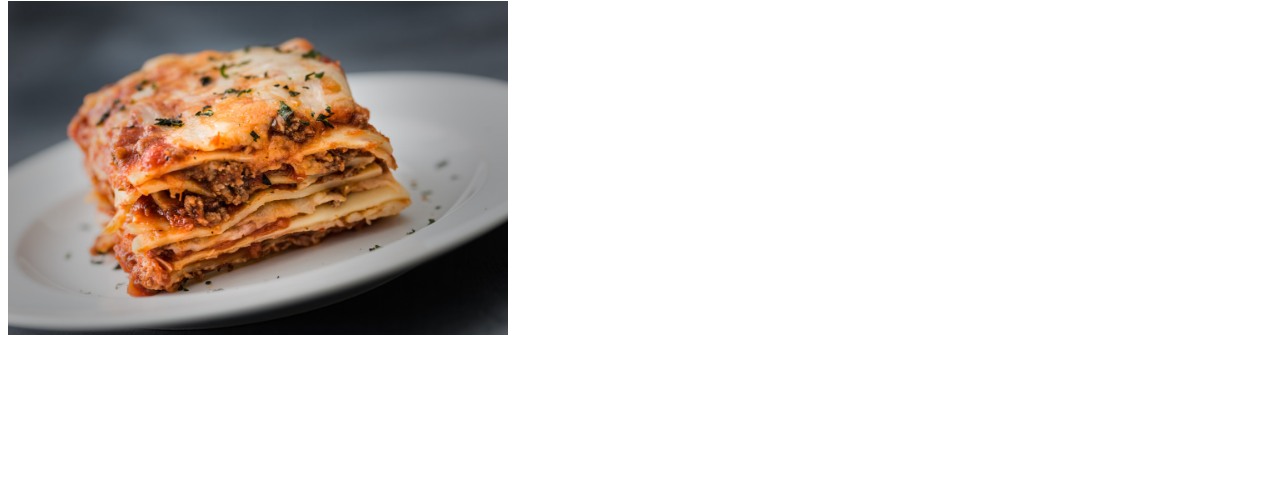
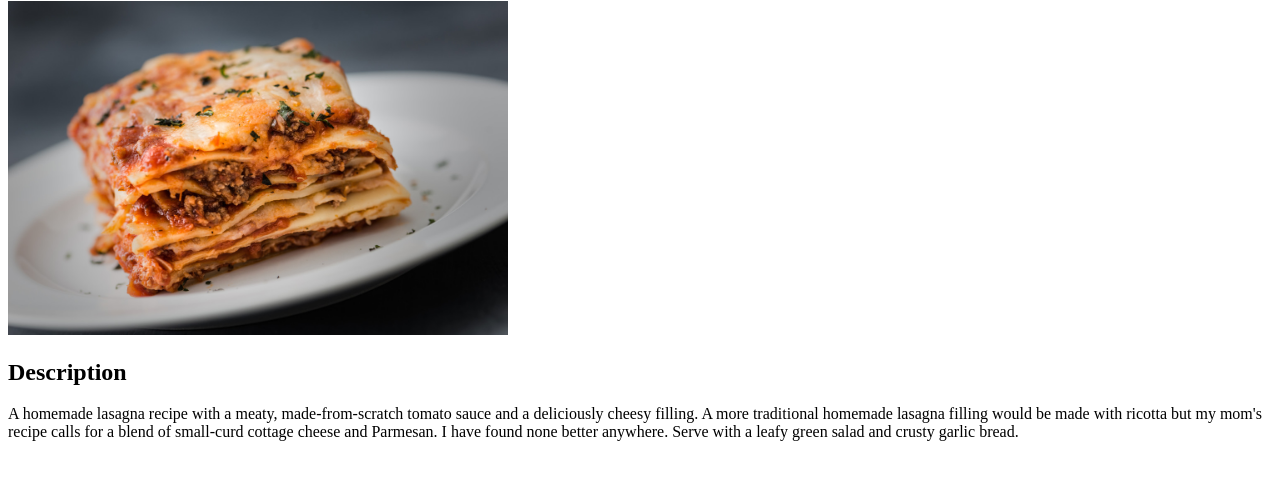
Before and after one commit to ch27a/odin-recipes, a plain HTML site: page recipes/lasagna.html in a window 1280 px wide. Shown: the part 79-558 px from the top of the page. Drawn offline with Linux system fonts and the light colour scheme.

Commit message:
Add description of recipe to lasagna.html

```diff
--- a/recipes/lasagna.html
+++ b/recipes/lasagna.html
@@ -10,5 +10,9 @@
 
     <img src="../images/lasagna.jpg" alt="lasagna" width="500">
 
+    <h2>Description</h2>
+    <p>
+        A homemade lasagna recipe with a meaty, made-from-scratch tomato sauce and a deliciously cheesy filling. A more traditional homemade lasagna filling would be made with ricotta but my mom's recipe calls for a blend of small-curd cottage cheese and Parmesan. I have found none better anywhere. Serve with a leafy green salad and crusty garlic bread.
+    </p>
 </body>
 </html>
```
